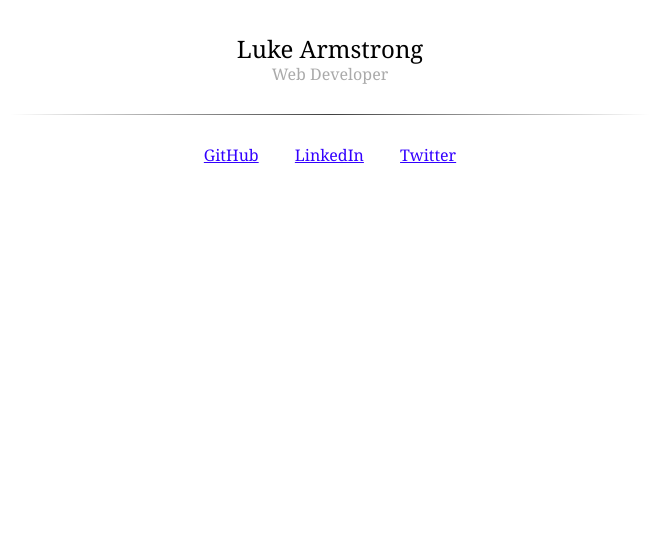
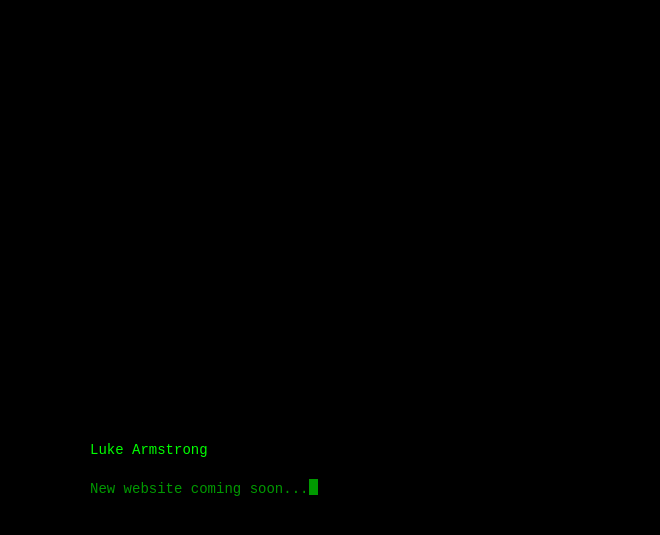
Before and after one commit to lukearmstrong/lukearmstrong.co.uk, a Jekyll site: the page index.html, which Jekyll copies as it is, in a window 1280 px wide. Shown: the top 535 px of the page, without its empty margins (310-970 px from the left). Built offline with Jekyll 4.4.1, drawn with Linux system fonts in a browser that asks for light colours; Markdown is read by kramdown in place of the engine named in the settings.

Commit message:
holding page

```diff
--- a/index.html
+++ b/index.html
@@ -1,25 +1,19 @@
----
-layout: default
----
+<!doctype html>
+<html lang="en-GB">
+	<head>
+		<meta charset="utf-8" />
+		<meta name="viewport" content="width=device-width, initial-scale=1.0" />
 
-<div class="homepage">
-	<h1>Luke Armstrong</h1>
-	<p class="strapline">Web Developer</p>
+		<title>Luke Armstrong</title>
+		<meta name="description" content="New website coming soon..." />
 
-	<hr />
+		<link href="/css/404.css" rel="stylesheet" />
+	</head>
+	<body>
+		<div class="container">
+			<h1>Luke Armstrong</h1>
 
-	{% for post in site.posts %}
-		<article>
-			<h2><a href="{{ post.url }}">{{ post.title }}</a><time datetime="{{ post.date | date_to_xmlschema }}">{{ post.date | date: "%B %d, %Y" }}</time></h2>
-			<p>{{ post.description }}</p>
-		</article>
-
-		<hr />
-	{% endfor %}
-</div>
-
-<ul class="site-footer">
-	<li><a href="https://github.com/lukearmstrong">GitHub</a></li>
-	<li><a href="https://www.linkedin.com/pub/luke-armstrong/59/a01/557">LinkedIn</a></li>
-	<li><a href="https://twitter.com/6c61" title="@6c61">Twitter</a></li>
-</ul>
+			<p>New website coming soon...</p><pre class="blink"> </pre>
+		</div>
+	</body>
+</html>
```
